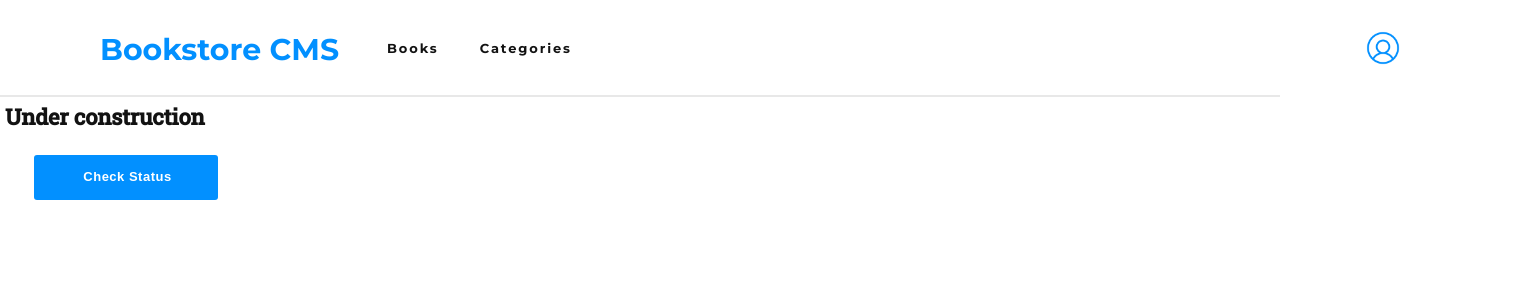
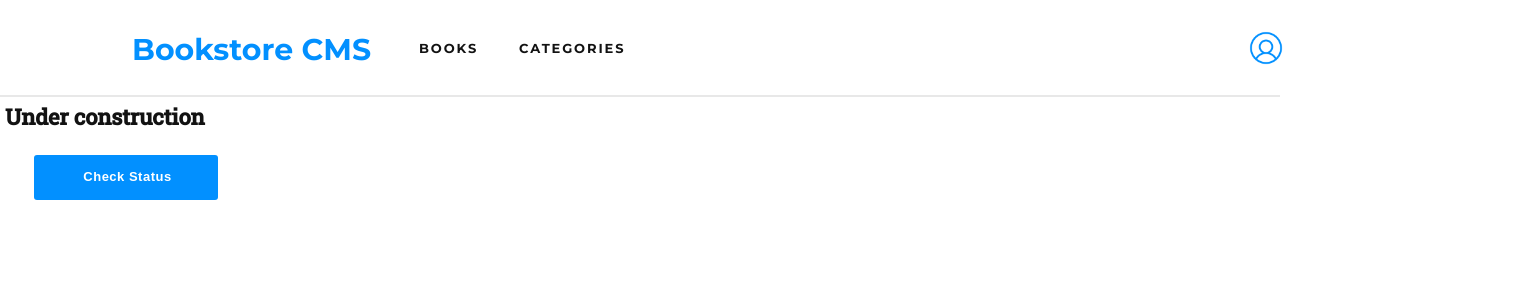
Before and after one commit to abdulrahmanshr75/Book-Store-React.js, a React (Create React App) app: page /categories in a window 1280 px wide. Shown: the top 300 px of the page, 1532 px wide, since content can reach past the window. Built offline with nearby package versions, Linux system fonts and the light colour scheme.

Commit message:
review changes

```diff
--- a/src/App.css
+++ b/src/App.css
@@ -8,6 +8,7 @@ header {
   width: 100%;
   height: auto;
   z-index: 1;
+
 }
 
 body {
@@ -33,7 +34,7 @@ body {
   display: flex;
   align-items: center;
   justify-content: flex-start;
-  margin-left: 6.25rem;
+  margin-left: 8.25rem;
 }
 
 .bookContent {
@@ -244,7 +245,7 @@ select {
 
 .user {
   position: relative;
-  left: 750px;
+  left: 580px;
   width: 40px;
   cursor: pointer;
 }
--- a/src/components/Navbar.js
+++ b/src/components/Navbar.js
@@ -1,17 +1,17 @@
-import React from 'react';
-import { NavLink } from 'react-router-dom';
-import user from '../images/user.png';
+import React from "react";
+import { NavLink } from "react-router-dom";
+import user from "../images/user.png";
 
 const links = [
   {
     id: 1,
-    path: '/',
-    text: 'Books',
+    path: "/",
+    text: "BOOKS",
   },
   {
     id: 2,
-    path: '/categories',
-    text: 'Categories',
+    path: "/categories",
+    text: "CATEGORIES",
   },
 ];
 const Navbar = () => (
```
